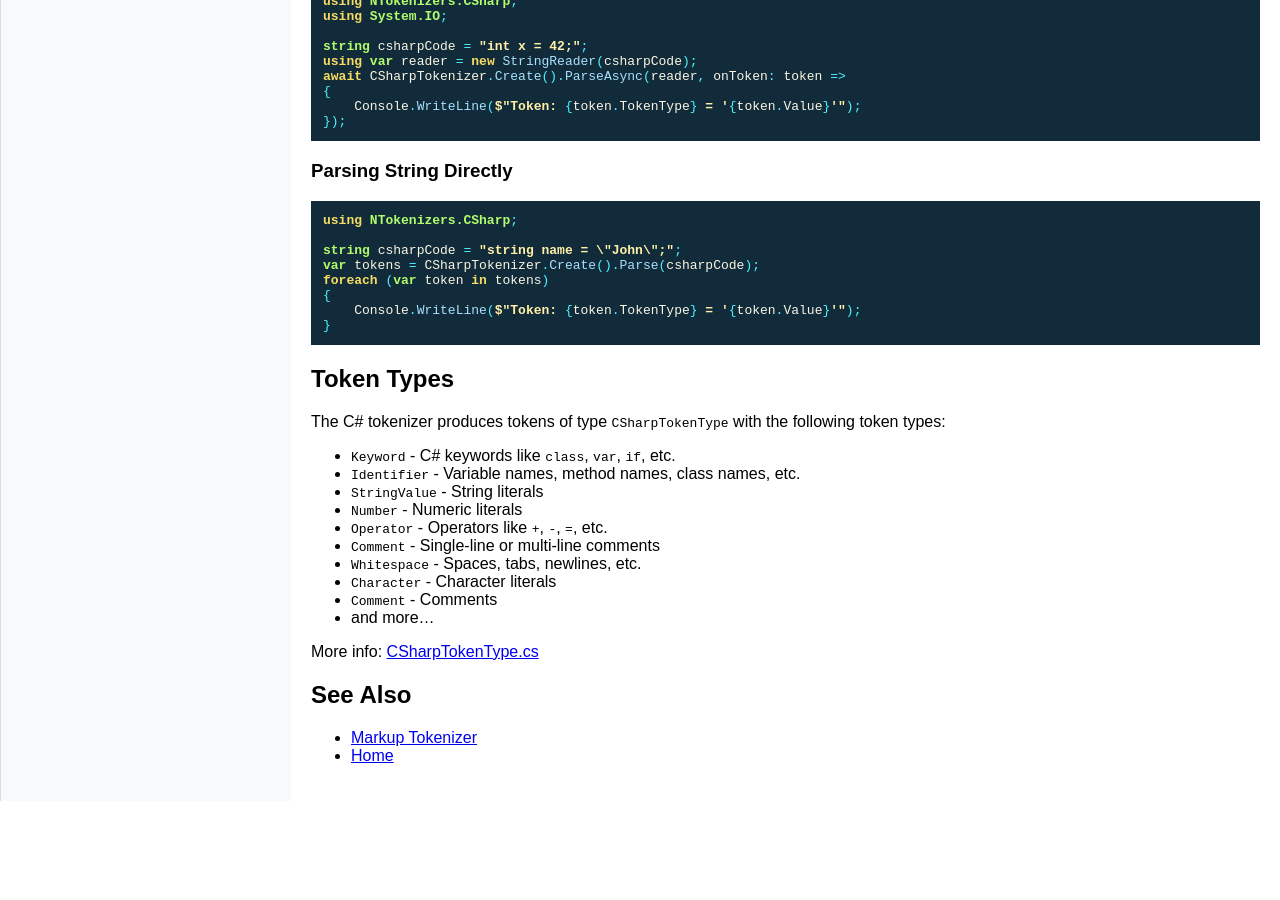
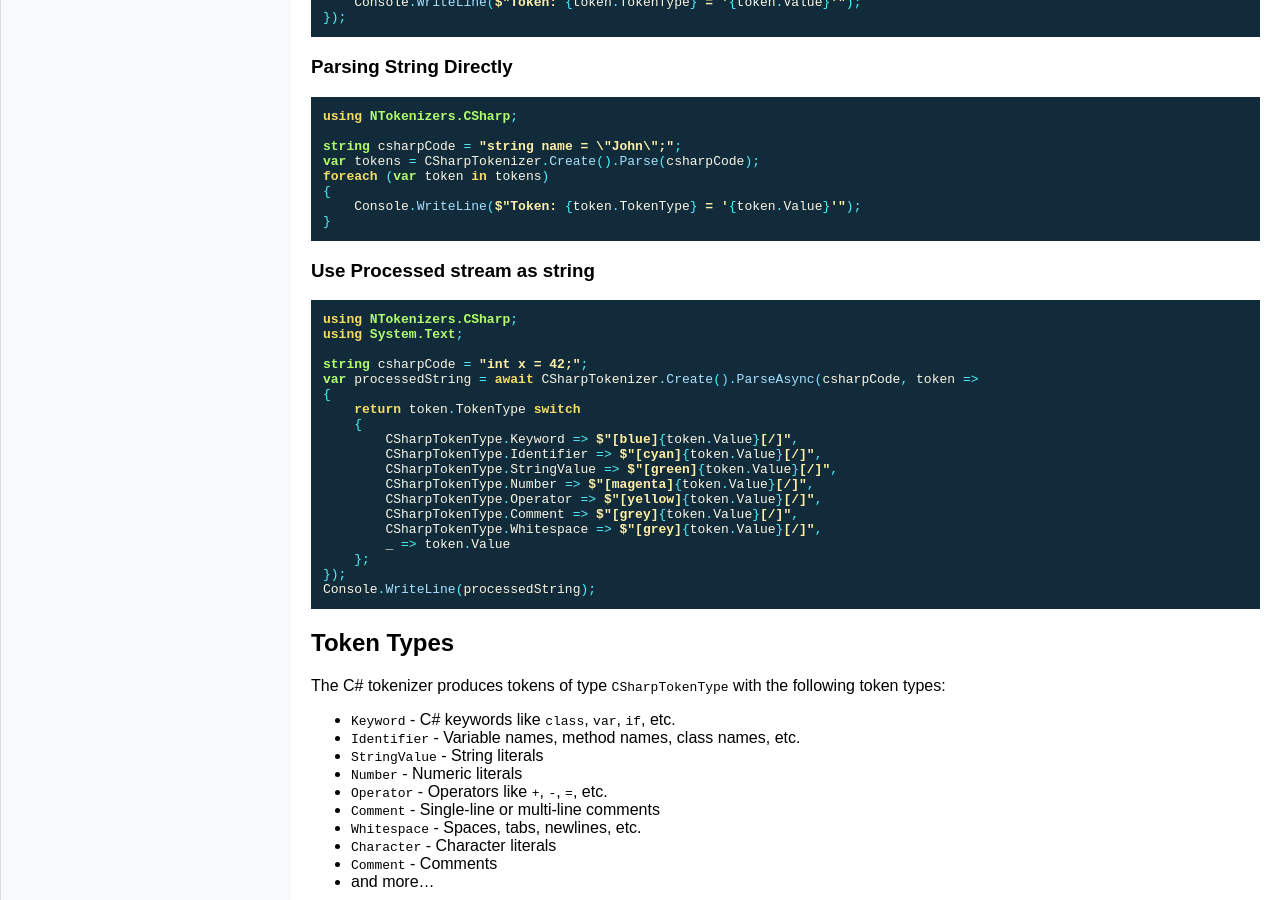
Before and after one commit to crwsolutions/ntokenizers, a Jekyll site: the page built from docs/csharp.md, in a window 1280 px wide and 900 px high, scrolled down 1135 px. Built offline with Jekyll 4.4.1, drawn with Linux system fonts in a browser that asks for light colours; before the commit the page ends 1936 px from its top, so only the background shows below that; some of the changed text lies outside the part shown.

Commit message:
csharp.md - Removed validation warning and added processed stream example

````diff
--- a/docs/csharp.md
+++ b/docs/csharp.md
@@ -84,6 +80,30 @@ foreach (var token in tokens)
 }
 ```
 
+### Use Processed stream as string
+
+```csharp
+using NTokenizers.CSharp;
+using System.Text;
+
+string csharpCode = "int x = 42;";
+var processedString = await CSharpTokenizer.Create().ParseAsync(csharpCode, token =>
+{
+    return token.TokenType switch
+    {
+        CSharpTokenType.Keyword => $"[blue]{token.Value}[/]",
+        CSharpTokenType.Identifier => $"[cyan]{token.Value}[/]",
+        CSharpTokenType.StringValue => $"[green]{token.Value}[/]",
+        CSharpTokenType.Number => $"[magenta]{token.Value}[/]",
+        CSharpTokenType.Operator => $"[yellow]{token.Value}[/]",
+        CSharpTokenType.Comment => $"[grey]{token.Value}[/]",
+        CSharpTokenType.Whitespace => $"[grey]{token.Value}[/]",
+        _ => token.Value
+    };
+});
+Console.WriteLine(processedString);
+```
+
 ## Token Types
 
 The C# tokenizer produces tokens of type `CSharpTokenType` with the following token types:
````
Also changed, not shown: other parts of docs/csharp.md (+0 -4 lines).
